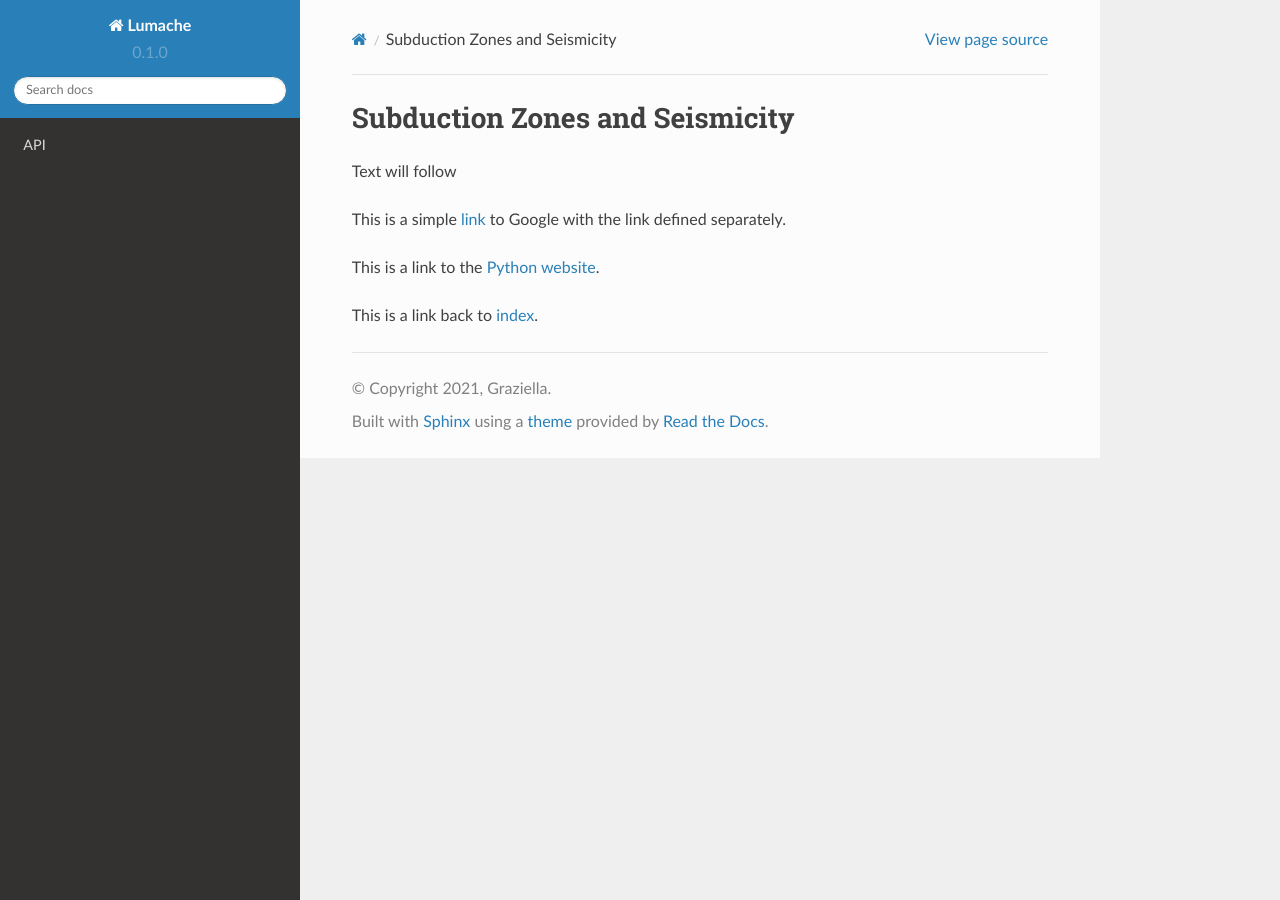
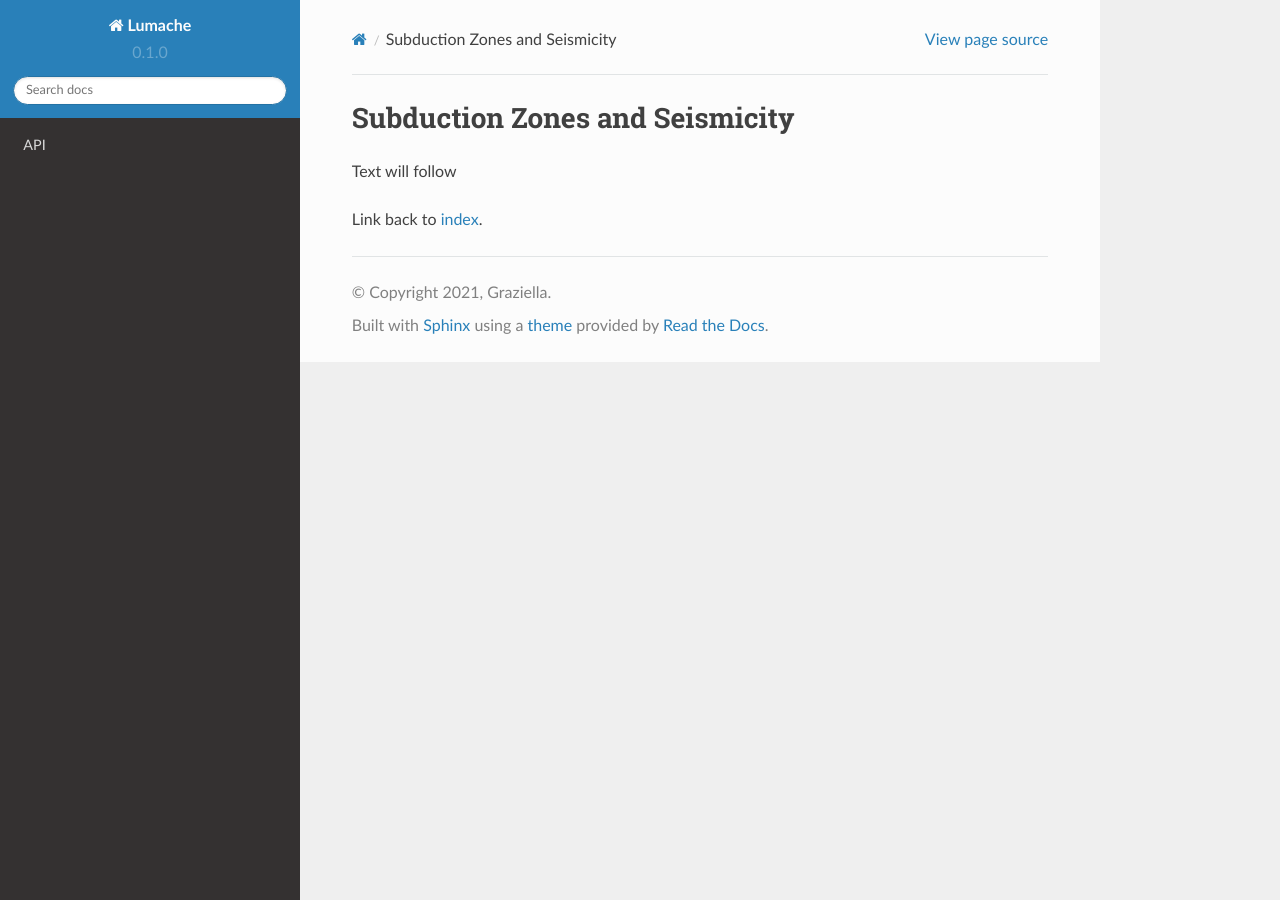
Before and after one commit to chrsippl/MILESTONE_web, a Sphinx documentation site: the page built from docs/source/Kap1.rst, in a window 1280 px wide. Built offline with Sphinx 7.4.7 and the Read the Docs theme 2.0.0, drawn with Linux system fonts in a browser that asks for light colours; pages that are not in the unit, such as notebooks, are missing from menus.

Commit message:
Update Kap1.rst

```diff
--- a/docs/source/Kap1.rst
+++ b/docs/source/Kap1.rst
@@ -3,14 +3,7 @@ Subduction Zones and Seismicity
 
 Text will follow
 
-This is a simple link_ to Google with the link defined separately.
 
-.. _link: https://www.google.com
-
-This is a link to the `Python website`_.
-
-.. _Python website: http://www.python.org/
-
-This is a link back to `index`_.
+Link back to `index`_.
 
 .. _index: https://milestone-web.readthedocs.io/en/latest/index.html
```
